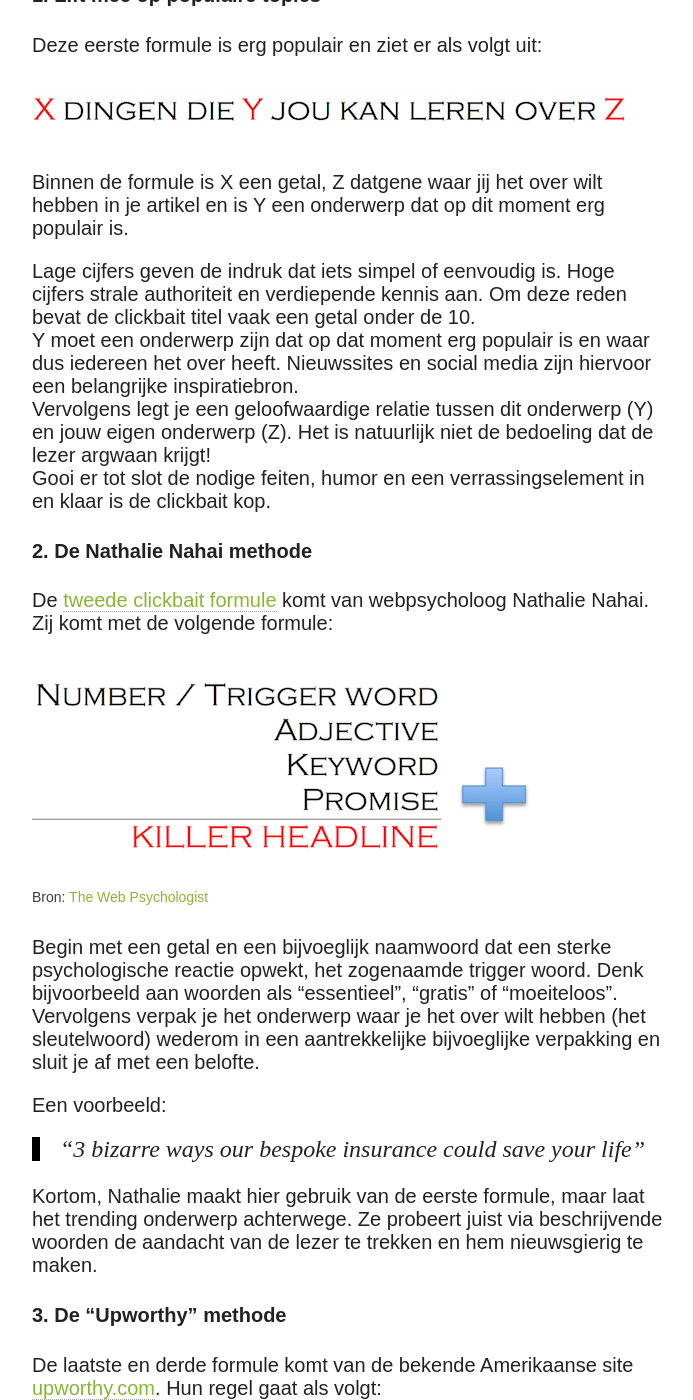
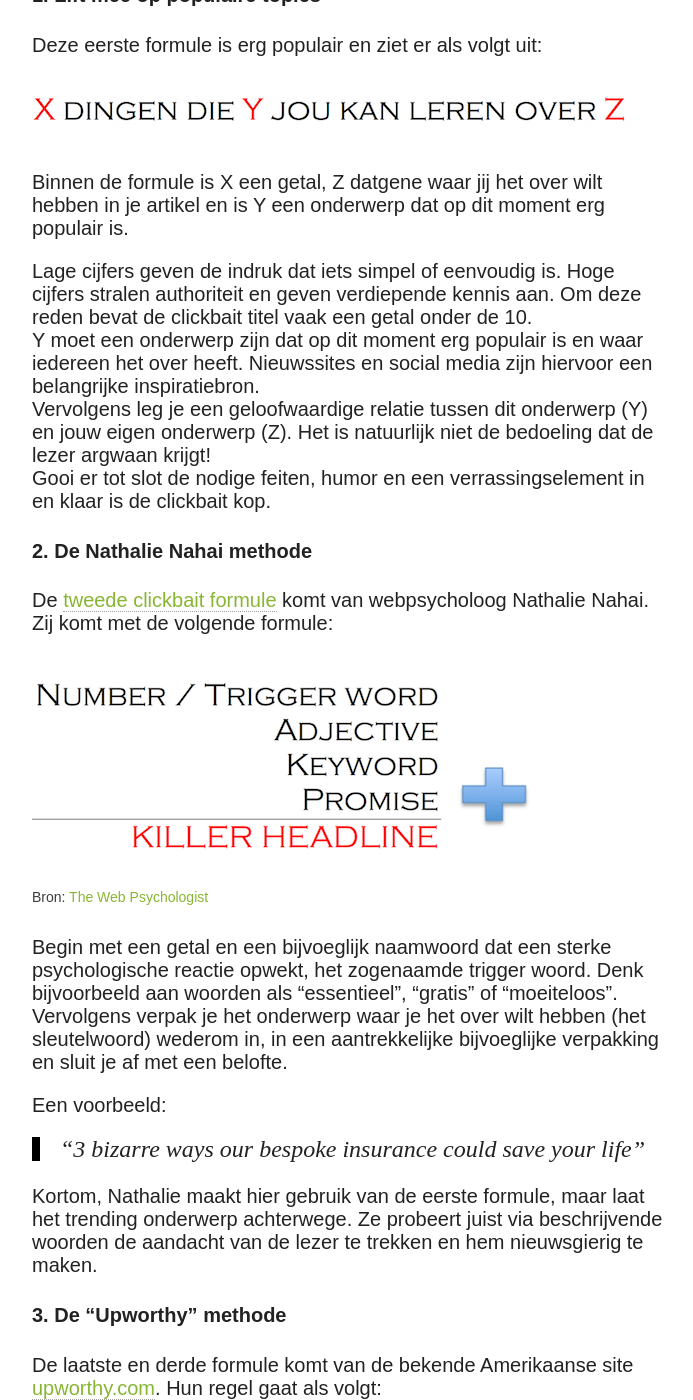
Before and after one commit to TheKnowsyFerret/theknowsyferret.github.io, a Jekyll site: the page built from _posts/2015-02-12-10-belangrijke-lessen-die-jij-kunt-leren-van-clickbait.md, in a window 1280 px wide and 1400 px high, scrolled down 1743 px. Shown: the whole window, without its empty margins (318-1011 px from the left). Built offline with Jekyll 4.4.1, drawn with Linux system fonts in a browser that asks for light colours; nearby versions of some CDN libraries; comment, search, counter and statistics services are not loaded; some of the changed text lies outside the part shown.

Commit message:
aanpassen taal- en typefouten

```diff
--- a/_posts/2015-02-12-10-belangrijke-lessen-die-jij-kunt-leren-van-clickbait.md
+++ b/_posts/2015-02-12-10-belangrijke-lessen-die-jij-kunt-leren-van-clickbait.md
@@ -47,11 +47,12 @@ gebaseerd op populaire onderwerpen">
 Binnen de formule is X een getal, Z datgene waar jij het over wilt hebben in je artikel en is Y een onderwerp dat op dit moment erg populair is.
 
 
-Lage cijfers geven de indruk dat iets simpel of eenvoudig is. Hoge cijfers strale authoriteit en verdiepende kennis aan. Om deze reden bevat de clickbait titel vaak een getal onder de 10.<br>
-Y moet een onderwerp zijn dat op dat moment erg populair is en waar
-dus iedereen het over heeft. Nieuwssites en social media zijn hiervoor
+Lage cijfers geven de indruk dat iets simpel of eenvoudig is. Hoge
+cijfers stralen authoriteit en geven verdiepende kennis aan. Om deze reden bevat de clickbait titel vaak een getal onder de 10.<br>
+Y moet een onderwerp zijn dat op dit moment erg populair is en waar
+iedereen het over heeft. Nieuwssites en social media zijn hiervoor
 een belangrijke inspiratiebron.<br>
-Vervolgens legt je een geloofwaardige relatie tussen dit onderwerp (Y) en jouw eigen onderwerp (Z). Het is natuurlijk niet de bedoeling dat de lezer argwaan krijgt!<br>
+Vervolgens leg je een geloofwaardige relatie tussen dit onderwerp (Y) en jouw eigen onderwerp (Z). Het is natuurlijk niet de bedoeling dat de lezer argwaan krijgt!<br>
 Gooi er tot slot de nodige feiten, humor en een verrassingselement in en klaar is de clickbait kop.
 
 <h4>2. De Nathalie Nahai methode</h4>
@@ -68,7 +69,7 @@ Begin met een getal en een bijvoeglijk naamwoord dat een sterke
  psychologische reactie opwekt, het zogenaamde trigger woord. Denk
  bijvoorbeeld aan woorden als “essentieel”, “gratis” of
  “moeiteloos”. Vervolgens verpak je het onderwerp waar je het over
- wilt hebben (het sleutelwoord) wederom in een aantrekkelijke
+ wilt hebben (het sleutelwoord) wederom in, in een aantrekkelijke
  bijvoeglijke verpakking en sluit je af met een belofte.
 
 
@@ -110,7 +111,7 @@ Trek de aandacht van de lezer. Zijn interesse in het antwoord houdt de
 aandacht vast. Het brein houdt van nieuwe ervaringen, vooral als deze onverwacht zijn.
 <li><em>Stel een vraag</em></li>
 Vragen maken nieuwsgierig. De beste vragen gaan over onderwerpen waarin de doelgroep zich kan inleven of die betrekking op hen hebben. Op bijvoorbeeld problemen waar zij mee zitten.<br>
-<li><em>Creëer een Informatiekloof</em></li>
+<li><em>Creëer een informatiekloof</em></li>
 Als we het idee hebben dat we informatie missen, dan willen we dit “gat” opvullen. Dit doen we door meer te leren over dat onderwerp. Onze nieuwsgierigheid helpt ons dat laatste zetje te geven. Maak mensen dus nieuwsgierig door een onderwerp aan te kaarten waarvan ze al wat weten, maar waarvan zij hun kennis kunnen aanvullen door het lezen van jouw artikel.<br>
 <li><em>Gebruik negatieve superlatieven en ontkenningen</em></li>
 Gebruik maken van de vergrotende trap verhoogt de kans dat anderen
```
